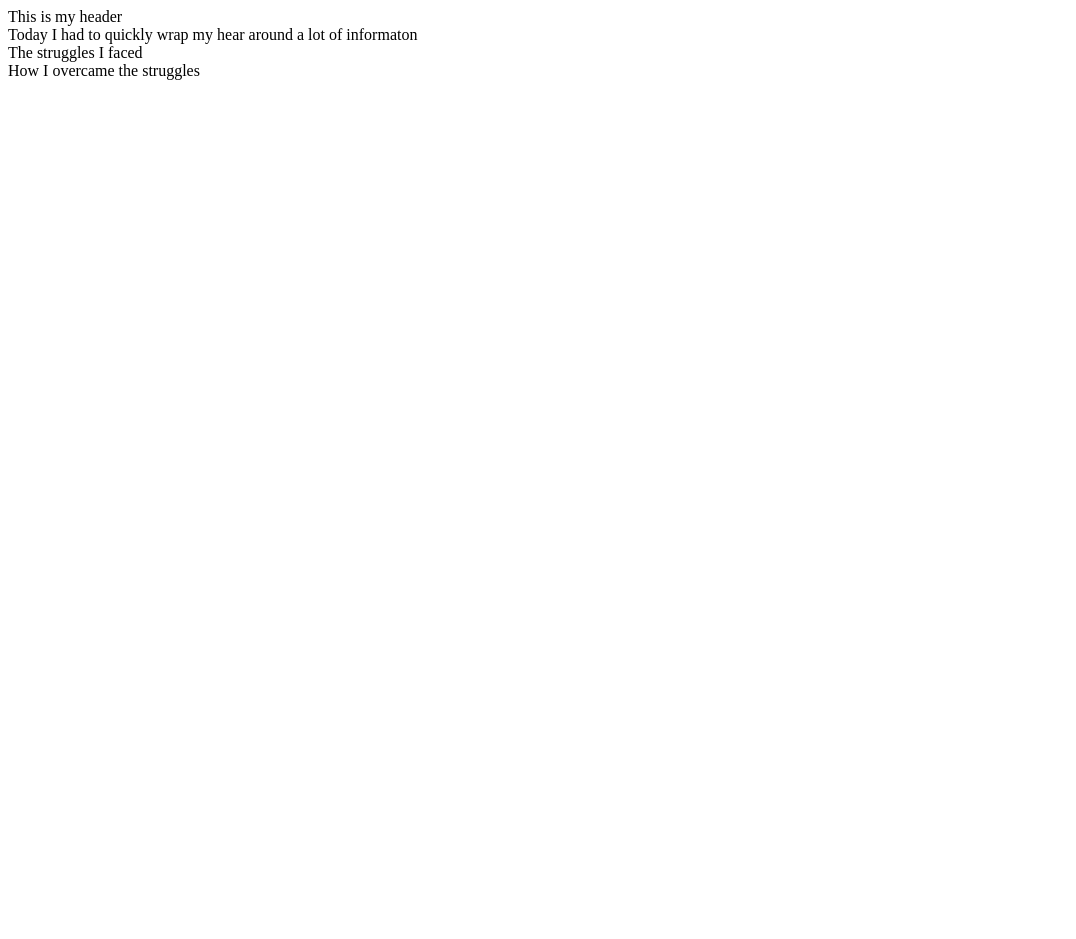
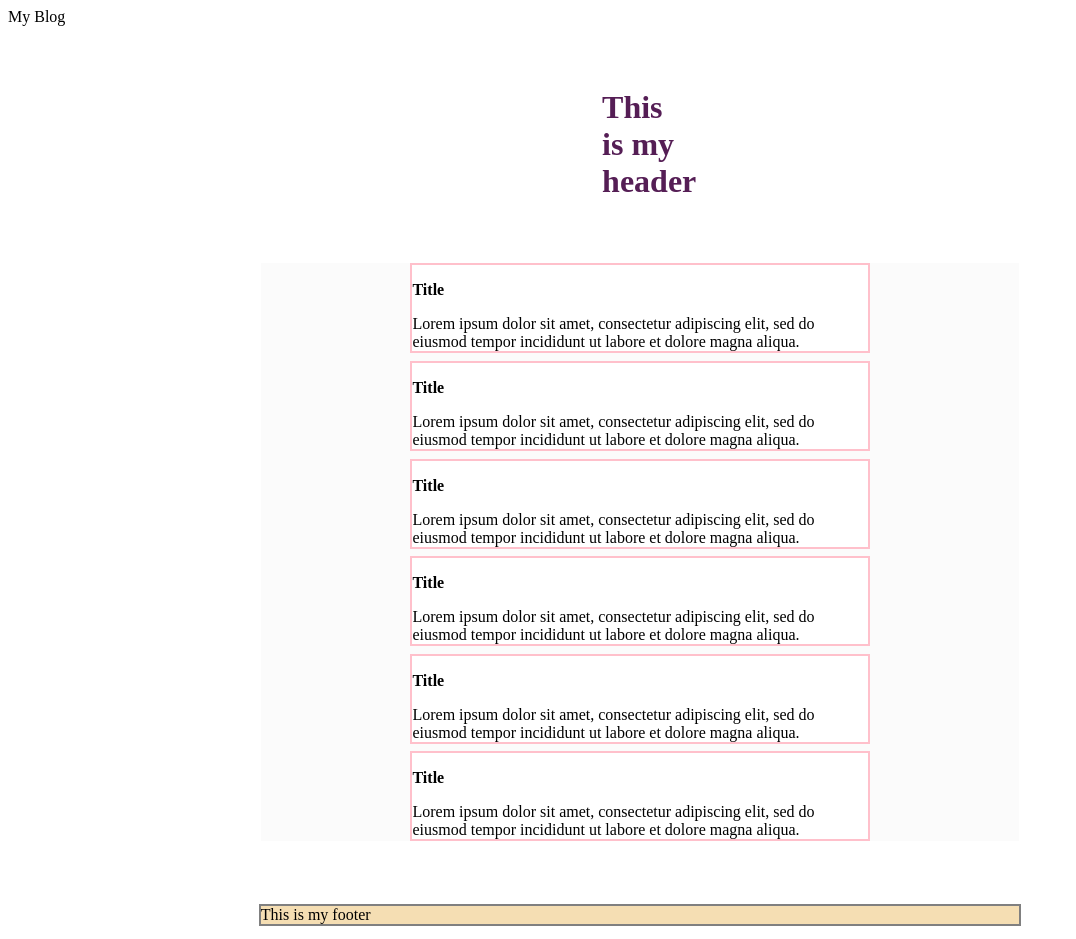
Before and after one commit to Cherakee/LCA_web101_Cherakee_Ybarra-Davdison, a plain HTML site: page myPortfolio/src/index.html/index.html in a window 1280 px wide. Shown: the whole page, without its empty margins (0-1076 px from the left). Before the commit the page ends 800 px from the top, so only its background shows below. Drawn offline with Linux system fonts and the light colour scheme.

Commit message:
git push

```diff
--- a/myPortfolio/src/blog-styles.css
+++ b/myPortfolio/src/blog-styles.css
@@ -0,0 +1,38 @@
+h1 {
+    color: rgb(85, 30, 85);
+    width: 6%;
+    margin: 5% auto;
+}
+
+
+main {
+    width: 60%;
+    margin: 5% auto;
+    background: rgba(245, 245, 245, 0.39);
+}
+
+article {
+    margin: 1% auto;
+    border: solid pink 2px;
+    width: 60%;
+    background: white;
+}
+
+article > h3 {
+    font-size: 1em;
+}
+
+article:hover {
+    background: grey;
+}
+
+article:hover > h3 {
+    color: aqua;
+}
+
+footer {
+    margin: 1% auto;
+    border: solid gray 2px;
+    width: 60%;
+    background: wheat;
+}
--- a/myPortfolio/src/index.html/index.html
+++ b/myPortfolio/src/index.html/index.html
@@ -1,14 +1,31 @@
-<!DOCTYPE html>
-<html lang="en">
-    <head>
-    <body>
-        <header> This is my header</header>
-        <main>
-            <article> Today I had to quickly wrap my hear around a lot of informaton</article>
-            <article> The struggles I faced</article>
-            <article> How I overcame the struggles</article>
-
-        </main>
-
-    </body>
-    </head>
+<DOCTYPE! html>
+    <html>
+        <head>My Blog</head>
+        <link rel="stylesheet" href="/src/blog-styles.css"/>
+        <body>
+            <header>
+                <h1>This is my header</h1>
+            </header>
+            <main>
+                <article>
+                    <h3>Title</h3>Lorem ipsum dolor sit amet, consectetur adipiscing elit, sed do eiusmod tempor incididunt ut labore et dolore magna aliqua.
+                </article>
+                <article>
+                    <h3>Title</h3>Lorem ipsum dolor sit amet, consectetur adipiscing elit, sed do eiusmod tempor incididunt ut labore et dolore magna aliqua.
+                </article>
+                <article>
+                    <h3>Title</h3>Lorem ipsum dolor sit amet, consectetur adipiscing elit, sed do eiusmod tempor incididunt ut labore et dolore magna aliqua.
+                </article>
+                <article>
+                    <h3>Title</h3>Lorem ipsum dolor sit amet, consectetur adipiscing elit, sed do eiusmod tempor incididunt ut labore et dolore magna aliqua.
+                </article>
+                <article>
+                    <h3>Title</h3>Lorem ipsum dolor sit amet, consectetur adipiscing elit, sed do eiusmod tempor incididunt ut labore et dolore magna aliqua.
+                </article>
+                <article>
+                    <h3>Title</h3>Lorem ipsum dolor sit amet, consectetur adipiscing elit, sed do eiusmod tempor incididunt ut labore et dolore magna aliqua.
+                </article>
+            </main>
+        </body>
+        <footer>This is my footer</footer>
+    </html>
```
Also changed, not shown: myPortfolio/src/blog.html (+31 -13 lines).
